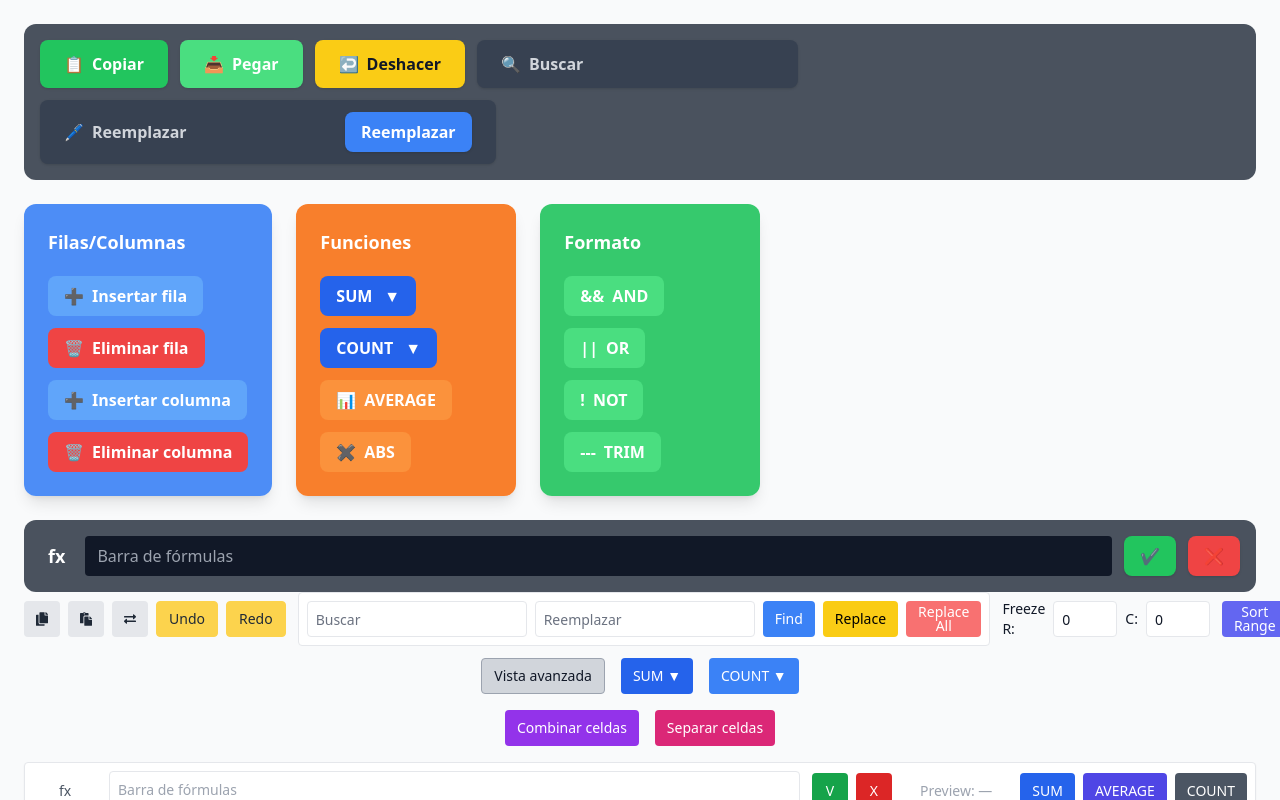
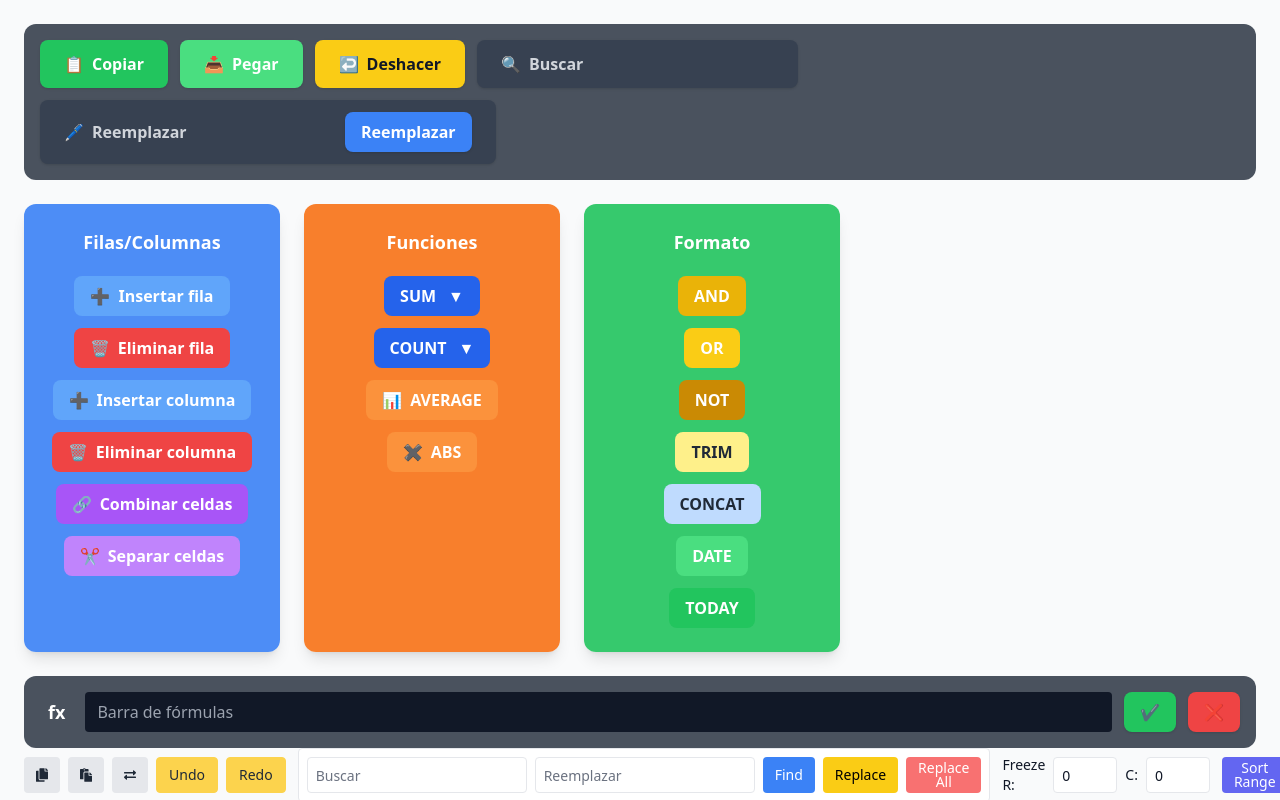
Before and after one commit to Tommyscripts/ExcelProject, a React (Vite) app in the folder ExcelProject/: page / in a window 1280 px wide. Shown: the top 800 px of the page. Built offline with nearby package versions, Linux system fonts and the light colour scheme; the HTML template or start-up script is replaced by a standard one.

Commit message:
feat: añadir nuevos Tooltips y mejorar el diseño de la Toolbar para funciones de edición

```diff
--- a/ExcelProject/src/componente/Auxiliares/TooltipCooldown.tsx
+++ b/ExcelProject/src/componente/Auxiliares/TooltipCooldown.tsx
@@ -106,8 +106,8 @@ export const Toolbar: React.FC<any> = ({
     </div>
     {/* Secciones principales */}
     <div className="flex flex-wrap gap-6">
-      {/* Filas/Columnas */}
-      <div className="bg-blue-500/90 rounded-xl p-6 min-w-[220px] flex flex-col gap-3 text-white shadow-lg">
+  {/* Filas/Columnas */}
+  <div className="bg-blue-500/90 rounded-xl p-6 w-64 flex flex-col gap-3 text-white shadow-lg items-center">
         <div className="text-lg font-bold mb-2">Filas/Columnas</div>
           <TooltipCooldown content="Añade una nueva fila debajo" cooldown={1500}>
             <button onClick={addRow} className="flex items-center gap-2 px-4 py-2 rounded-lg bg-blue-400 hover:bg-blue-600 font-semibold"><span>➕</span>Insertar fila</button>
@@ -121,9 +121,15 @@ export const Toolbar: React.FC<any> = ({
           <TooltipCooldown content="Elimina la columna seleccionada" cooldown={1500}>
             <button onClick={deleteCol} className="flex items-center gap-2 px-4 py-2 rounded-lg bg-red-500 hover:bg-red-700 font-semibold"><span>🗑️</span>Eliminar columna</button>
           </TooltipCooldown>
+          <TooltipCooldown content="Combina las celdas seleccionadas en una sola" cooldown={1500}>
+            <button onClick={combineCells} className="flex items-center gap-2 px-4 py-2 rounded-lg bg-purple-500 hover:bg-purple-700 font-semibold"><span>🔗</span>Combinar celdas</button>
+          </TooltipCooldown>
+          <TooltipCooldown content="Separa las celdas combinadas seleccionadas" cooldown={1500}>
+            <button onClick={separateCells} className="flex items-center gap-2 px-4 py-2 rounded-lg bg-purple-400 hover:bg-purple-600 font-semibold"><span>✂️</span>Separar celdas</button>
+          </TooltipCooldown>
       </div>
       {/* Funciones */}
-      <div className="bg-orange-500/90 rounded-xl p-6 min-w-[220px] flex flex-col gap-3 text-white shadow-lg">
+  <div className="bg-orange-500/90 rounded-xl p-6 w-64 flex flex-col gap-3 text-white shadow-lg items-center">
         <div className="text-lg font-bold mb-2">Funciones</div>
         {/* SUM y SUMIF */}
         <div className="relative inline-block">
@@ -162,19 +168,28 @@ export const Toolbar: React.FC<any> = ({
         </TooltipCooldown>
       </div>
       {/* Formato */}
-      <div className="bg-green-500/90 rounded-xl p-6 min-w-[220px] flex flex-col gap-3 text-white shadow-lg">
+  <div className="bg-green-500/90 rounded-xl p-6 w-64 flex flex-col gap-3 text-white shadow-lg items-center">
         <div className="text-lg font-bold mb-2">Formato</div>
           <TooltipCooldown content="Aplica la función lógica AND" cooldown={1500}>
-            <button onClick={() => setFormulaText('=AND(true,false)')} className="flex items-center gap-2 px-4 py-2 rounded-lg bg-green-400 hover:bg-green-600 font-semibold"><span>&&</span>AND</button>
+            <button onClick={() => setFormulaText('=AND(true,false)')} className="px-4 py-2 rounded-lg bg-yellow-500 hover:bg-yellow-600 font-bold text-white">AND</button>
           </TooltipCooldown>
           <TooltipCooldown content="Aplica la función lógica OR" cooldown={1500}>
-            <button onClick={() => setFormulaText('=OR(true,false)')} className="flex items-center gap-2 px-4 py-2 rounded-lg bg-green-400 hover:bg-green-600 font-semibold"><span>||</span>OR</button>
+            <button onClick={() => setFormulaText('=OR(true,false)')} className="px-4 py-2 rounded-lg bg-yellow-400 hover:bg-yellow-500 font-bold text-white">OR</button>
           </TooltipCooldown>
           <TooltipCooldown content="Aplica la función lógica NOT" cooldown={1500}>
-            <button onClick={() => setFormulaText('=NOT(true)')} className="flex items-center gap-2 px-4 py-2 rounded-lg bg-green-400 hover:bg-green-600 font-semibold"><span>!</span>NOT</button>
+            <button onClick={() => setFormulaText('=NOT(true)')} className="px-4 py-2 rounded-lg bg-yellow-600 hover:bg-yellow-700 font-bold text-white">NOT</button>
           </TooltipCooldown>
           <TooltipCooldown content="Elimina espacios en la celda seleccionada" cooldown={1500}>
-            <button onClick={() => setFormulaText('=TRIM(A1)')} className="flex items-center gap-2 px-4 py-2 rounded-lg bg-green-400 hover:bg-green-600 font-semibold"><span>---</span>TRIM</button>
+            <button onClick={() => setFormulaText('=TRIM(A1)')} className="px-4 py-2 rounded-lg bg-yellow-200 hover:bg-yellow-300 font-bold text-gray-800">TRIM</button>
+          </TooltipCooldown>
+          <TooltipCooldown content="Concatena el contenido de varias celdas" cooldown={1500}>
+            <button onClick={() => setFormulaText('=CONCAT(A1,B1)')} className="px-4 py-2 rounded-lg bg-blue-200 hover:bg-blue-300 font-bold text-gray-800">CONCAT</button>
+          </TooltipCooldown>
+          <TooltipCooldown content="Devuelve la fecha actual" cooldown={1500}>
+            <button onClick={() => setFormulaText('=DATE()')} className="px-4 py-2 rounded-lg bg-green-400 hover:bg-green-500 font-bold text-white">DATE</button>
+          </TooltipCooldown>
+          <TooltipCooldown content="Devuelve la fecha de hoy" cooldown={1500}>
+            <button onClick={() => setFormulaText('=TODAY()')} className="px-4 py-2 rounded-lg bg-green-500 hover:bg-green-600 font-bold text-white">TODAY</button>
           </TooltipCooldown>
       </div>
     </div>
```
